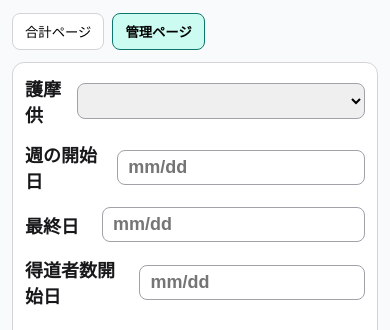
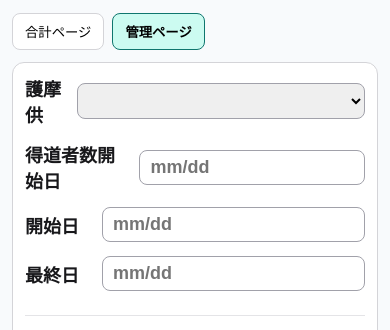
Before and after one commit to kusanaginoturugi/dailytally2, a website: page public/index.html in a window 390 px wide. Shown: the part 97-427 px from the top of the page. Drawn offline with Linux system fonts and the light colour scheme; no server answers.

Commit message:
Update admin date field layout

```diff
--- a/public/index.html
+++ b/public/index.html
@@ -46,16 +46,16 @@
             <select id="ceremonySelect"></select>
           </label>
           <label>
-            週の開始日
+            得道者数開始日
+            <input id="seekerStart" type="text" inputmode="numeric" placeholder="mm/dd" />
+          </label>
+          <label>
+            開始日
             <input id="weekStart" type="text" inputmode="numeric" placeholder="mm/dd" />
           </label>
           <label>
             最終日
             <input id="weekEnd" type="text" inputmode="numeric" placeholder="mm/dd" />
-          </label>
-          <label>
-            得道者数開始日
-            <input id="seekerStart" type="text" inputmode="numeric" placeholder="mm/dd" />
           </label>
         </div>
         <section class="report-settings" aria-label="オンライン報告設定">
--- a/public/style.css
+++ b/public/style.css
@@ -42,8 +42,8 @@ main {
 }
 
 .settings {
-  display: flex;
-  flex-wrap: wrap;
+  display: grid;
+  grid-template-columns: repeat(2, max-content);
   gap: 14px 18px;
   margin-bottom: 0;
 }
@@ -604,6 +604,10 @@ main {
 }
 
 @media (max-width: 640px) {
+  .settings {
+    grid-template-columns: 1fr;
+  }
+
   .settings label {
     width: 100%;
     justify-content: space-between;
```
